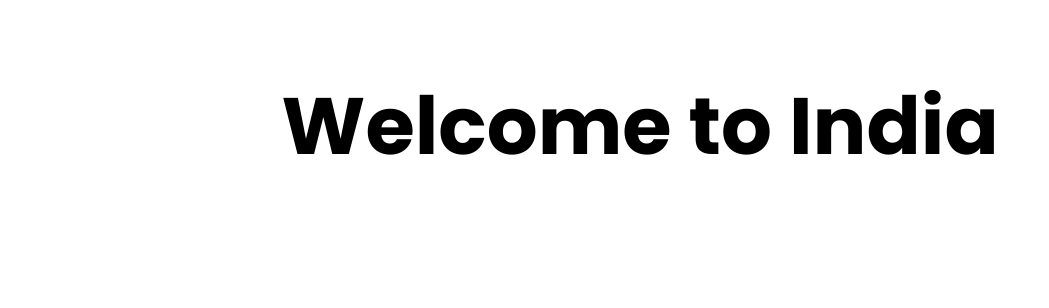
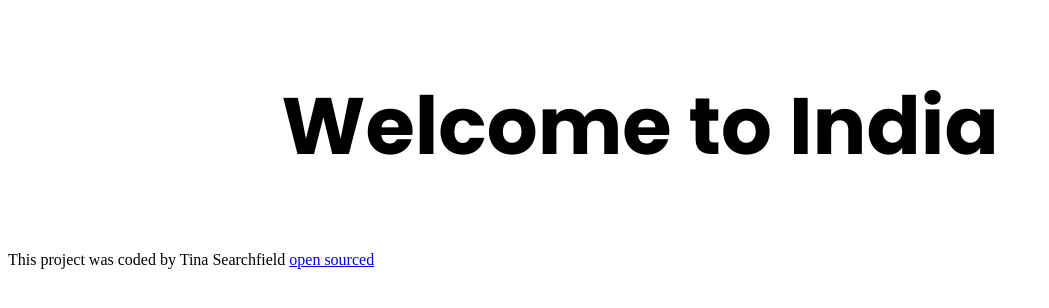
Before and after one commit to TinaGrace0810/india-travel-project, a plain HTML site: page index.html in a window 1280 px wide. Shown: the whole page, without its empty margins (0-1049 px from the left). Drawn offline with Linux system fonts and the light colour scheme.

Commit message:
Update index.html

```diff
--- a/index.html
+++ b/index.html
@@ -15,5 +15,15 @@
   </head>
   <body>
     <h1>Welcome to India</h1>
+
+    <footer>
+      This project was coded by Tina Searchfield
+      <a
+        href="https://github.com/TinaGrace0810/india-travel-project.git"
+        target="_blank"
+      >
+        open sourced
+      </a>
+    </footer>
   </body>
 </html>
```
